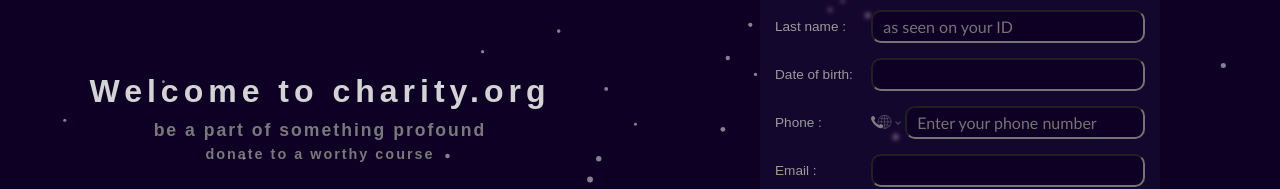
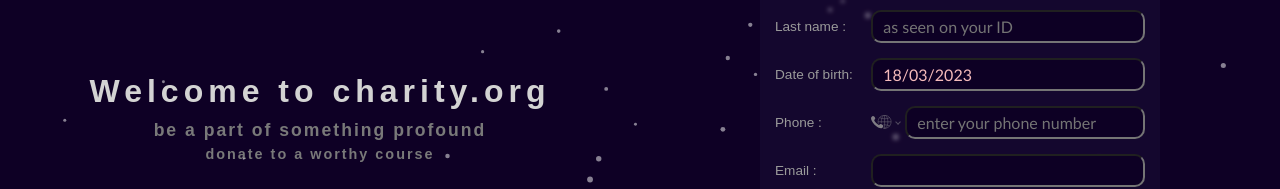
Before and after one commit to EzeaniChucks/charityOrg, a Next.js app: page / in a window 1280 px wide. Both pictures are taken after a click on the element "Register". Shown: the part 327-516 px from the top of the page. Built offline with nearby package versions, Linux system fonts and the light colour scheme.

Commit message:
more changes to auth form's Ui

```diff
--- a/package.json
+++ b/package.json
@@ -9,6 +9,7 @@
     "lint": "next lint"
   },
   "dependencies": {
+    "@reduxjs/toolkit": "^1.9.3",
     "@types/node": "18.15.3",
     "@types/react": "18.0.28",
     "@types/react-dom": "18.0.11",
@@ -16,11 +17,14 @@
     "eslint-config-next": "13.2.4",
     "next": "13.2.4",
     "react": "18.2.0",
+    "react-datepicker": "^4.10.0",
     "react-dom": "18.2.0",
     "react-icons": "^4.8.0",
     "react-particles": "^2.9.3",
     "react-phone-number-input": "^3.2.19",
+    "react-redux": "^8.0.5",
     "react-tsparticles": "^2.9.3",
+    "sass": "^1.59.3",
     "tsparticles": "^2.9.3",
     "tsparticles-engine": "^2.9.3",
     "tsparticles-slim": "^2.9.3",
--- /dev/null
+++ b/redux/slices/authSlice.js
@@ -0,0 +1,12 @@
+import { createSlice, createAsyncThunk } from "@reduxjs/toolkit";
+
+const initialState = {};
+
+const userSlice = createSlice({
+  name: "UserSlice",
+  initialState,
+  reducers: {},
+});
+
+export const {} = userSlice.actions;
+export default userSlice.reducer;
--- /dev/null
+++ b/redux/store.js
@@ -0,0 +1,8 @@
+import { configureStore } from "@reduxjs/toolkit";
+import userSlice from "./slices/authSlice";
+
+export const store = configureStore({
+  reducer: {
+    user: userSlice,
+  },
+});
--- a/src/components/auth/register.tsx
+++ b/src/components/auth/register.tsx
@@ -1,5 +1,6 @@
 import { useCallback, useState } from "react";
 import PhoneInput from "react-phone-number-input";
+import DatePicker from "react-datepicker";
 import "react-phone-number-input/style.css";
 import styles2 from "../auth/auth.module.css";
 
@@ -10,6 +11,7 @@ type Props = {
 
 const Register = ({ isLogin, setIsLogin }: Props) => {
   const [value, setValue] = useState("");
+  const [selectedDate, setSelectedDate] = useState(new Date());
   const [tabStatus, setTabStatus] = useState("general");
 
   const handleNext = () => {
@@ -40,12 +42,23 @@ const Register = ({ isLogin, setIsLogin }: Props) => {
             <input type={"text"} placeholder={"as seen on your ID"} />
           </label>
           <label>
-            Date of birth: <input />
+            Date of birth:{" "}
+            <DatePicker
+              placeholderText="enter date"
+              selected={selectedDate}
+              dateFormat="dd/MM/yyyy"
+              onChange={(date: Date) => {
+                setSelectedDate(date);
+                console.log(date);
+              }}
+              showYearDropdown
+              scrollableYearDropdown
+            />
           </label>
           <label>
             Phone :{" "}
             <PhoneInput
-              placeholder="Enter your phone number"
+              placeholder="enter your phone number"
               value={value}
               onChange={() => setValue(value)}
             />
@@ -68,8 +81,8 @@ const Register = ({ isLogin, setIsLogin }: Props) => {
       {tabStatus === "account" && (
         <div className={styles2.account_details}>
           <h5>
-            Please enter card details below for online payment (You may skip
-            this process but it is highly recommended)
+            Provide card details to use online transaction (You may skip this
+            process but it is necessary for donation)
           </h5>
           <label>
             Card Number: <input />
@@ -79,7 +92,7 @@ const Register = ({ isLogin, setIsLogin }: Props) => {
               Expiration Date: <input />
             </label>
             <label>
-              CSV: <input />
+              CVV: <input />
             </label>
           </div>
           <div className={styles2.back_skip_btns}>
--- a/src/pages/_app.tsx
+++ b/src/pages/_app.tsx
@@ -1,6 +1,15 @@
 import '@/styles/globals.css'
 import type { AppProps } from 'next/app'
+import { Provider } from "react-redux";
+import { store } from "../../redux/store";
+// import "react-datepicker/dist/react-datepicker.css";
+// import "react-datepicker/dist/react-datepicker-cssmodules.min.css";
+import "react-datepicker/src/stylesheets/datepicker.scss";
 
 export default function App({ Component, pageProps }: AppProps) {
-  return <Component {...pageProps} />
+  return (
+    <Provider store={store}>
+      <Component {...pageProps} />
+    </Provider>
+  );
 }
--- a/src/styles/globals.css
+++ b/src/styles/globals.css
@@ -1,3 +1,5 @@
+/* @import url('https://cdnjs.cloudfare.com/ajax/libs/react-datepicker/2.8.0/react-datepicker.min.css'); */
+
 :root {
   --max-width: 1100px;
   --border-radius: 12px;
@@ -91,3 +93,11 @@ a {
   color: inherit;
   text-decoration: none;
 }
+
+.react-datepicker__navigation-icon--next{
+  right:100px
+}
+
+.react-datepicker__navigation-icon--previous{
+  left:-100px
+}
```
Also changed, not shown: 1 other file (tests, documents, lock files or other folders).
